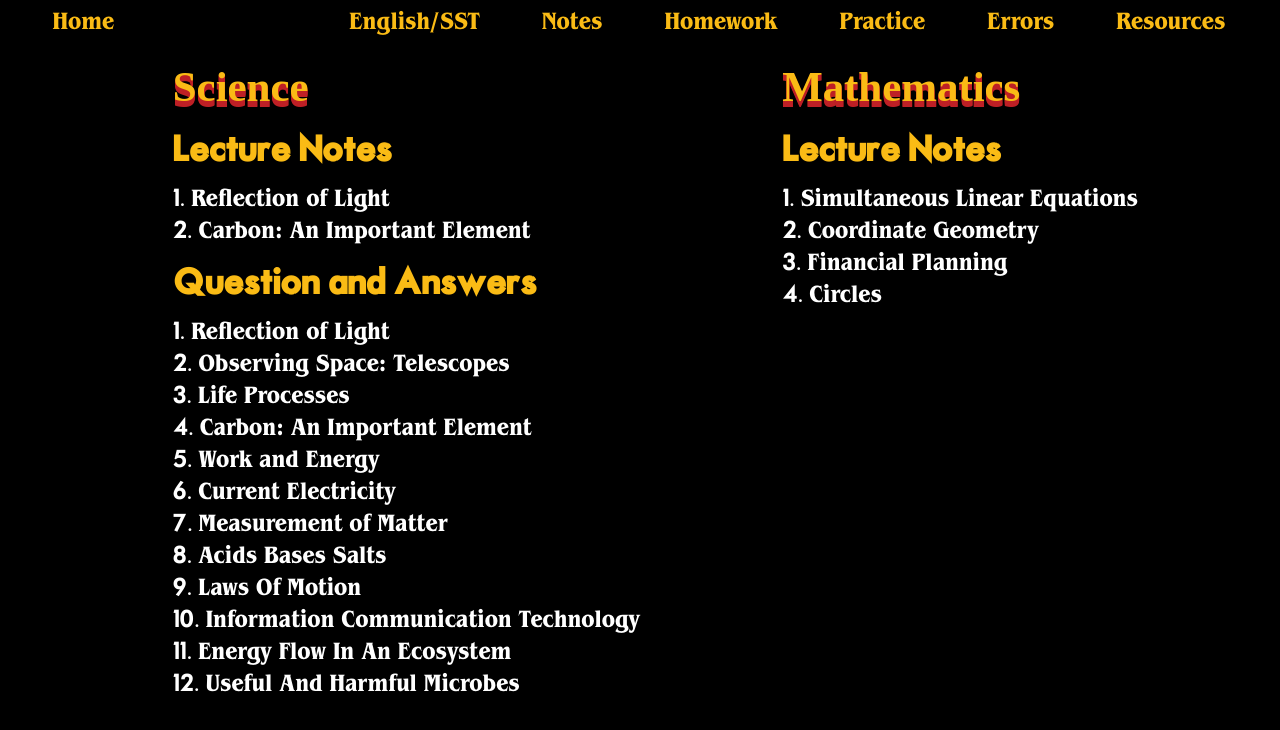
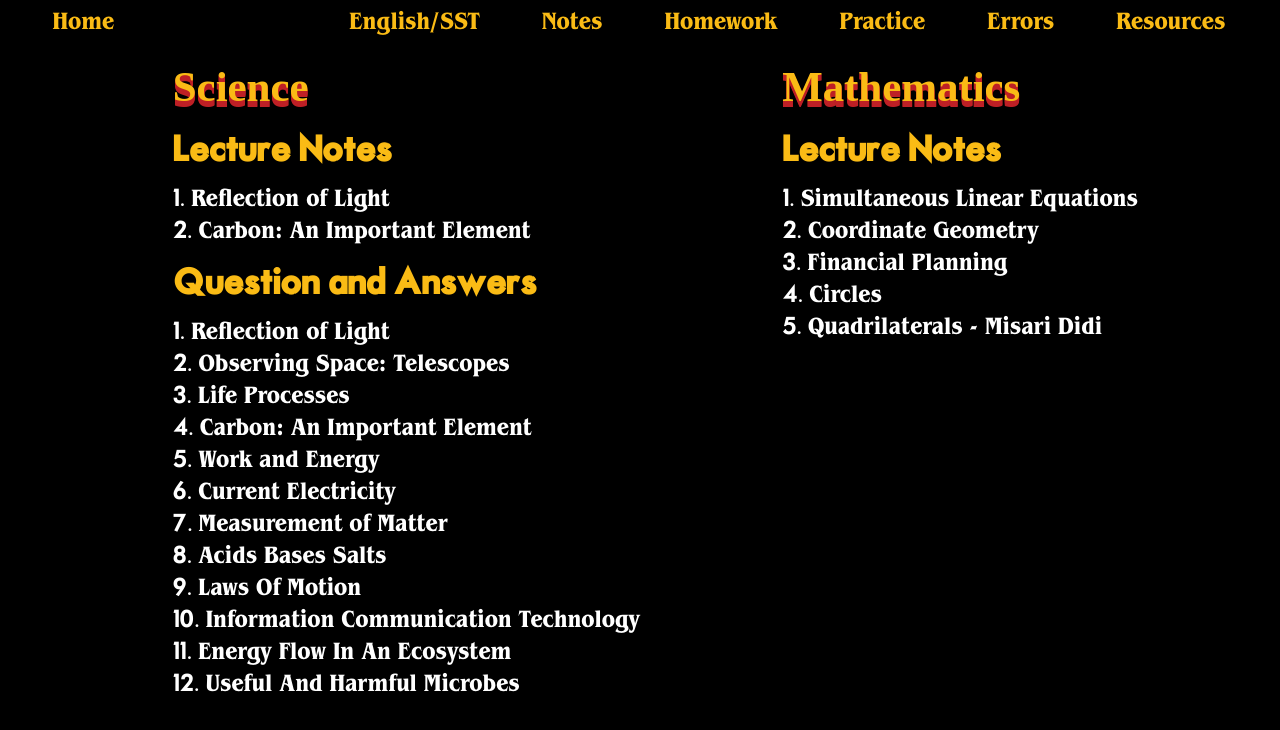
Before and after one commit to DhanushVDPT/sgvnext, a Next.js app: page /notes in a window 1280 px wide. Shown: the top 730 px of the page. Built offline with nearby package versions, Linux system fonts and the light colour scheme; a web font is replaced by a local one.

Commit message:
Update notes.js quadrilaterals

```diff
--- a/pages/notes.js
+++ b/pages/notes.js
@@ -38,6 +38,7 @@ export default function Page() {
                         <li><a target="#" href="https://drive.google.com/file/d/1zcCFO7SROC6SdJZktHUAscSwHTpX7efT/view?usp=sharing">Coordinate Geometry</a></li>
                         <li><a target="#" href="https://drive.google.com/file/d/17_YQJrUdraLYd-937mCSmILd3F48S8-T/view?usp=sharing">Financial Planning</a></li>
                         <li><a target="#" href="https://drive.google.com/file/d/1QP5z06GaP9K80wk7fznHMhI9-t78mupz/view?usp=sharing">Circles</a></li>
+                        <li><a target="#" href="https://drive.google.com/file/d/1sbaqqsdD--i284Hz4XKeWs1PPe6Jd4ia/view?usp=sharing">Quadrilaterals - Misari Didi</a></li>
                     </ol>
                 </div>
             </div>
```
